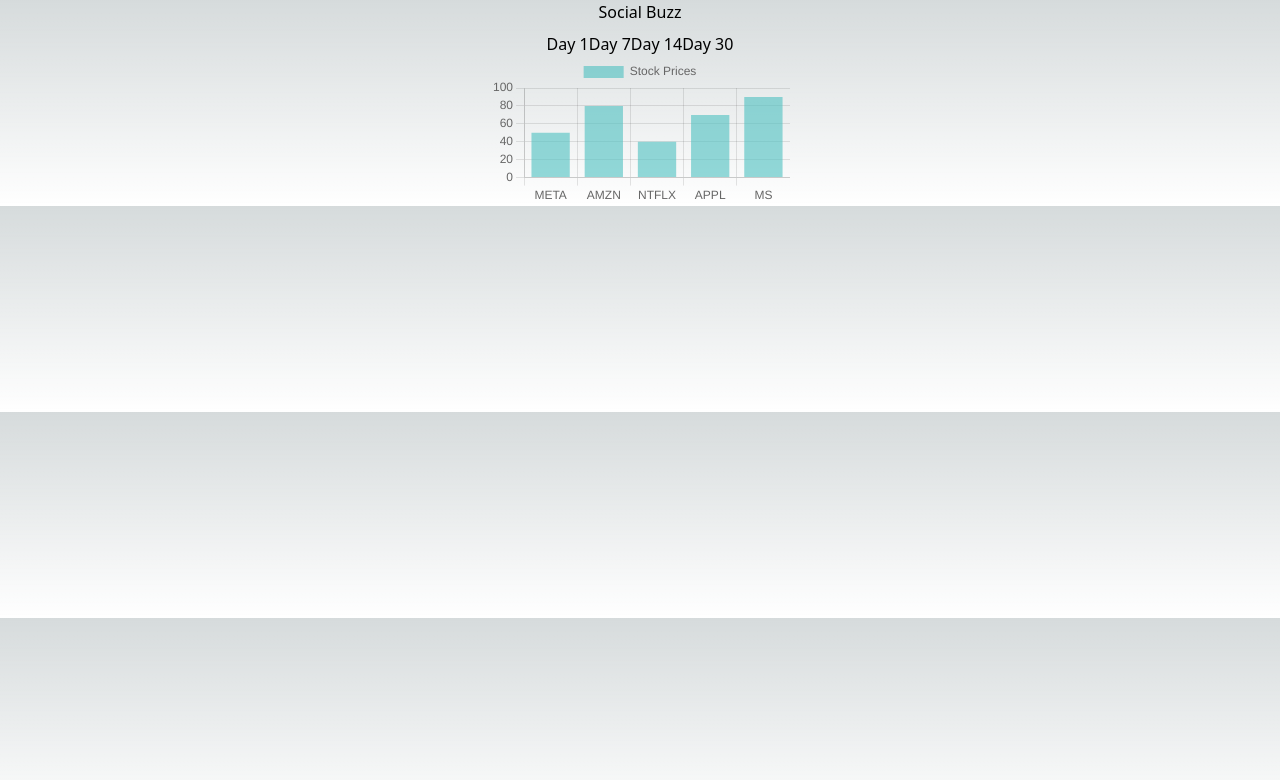
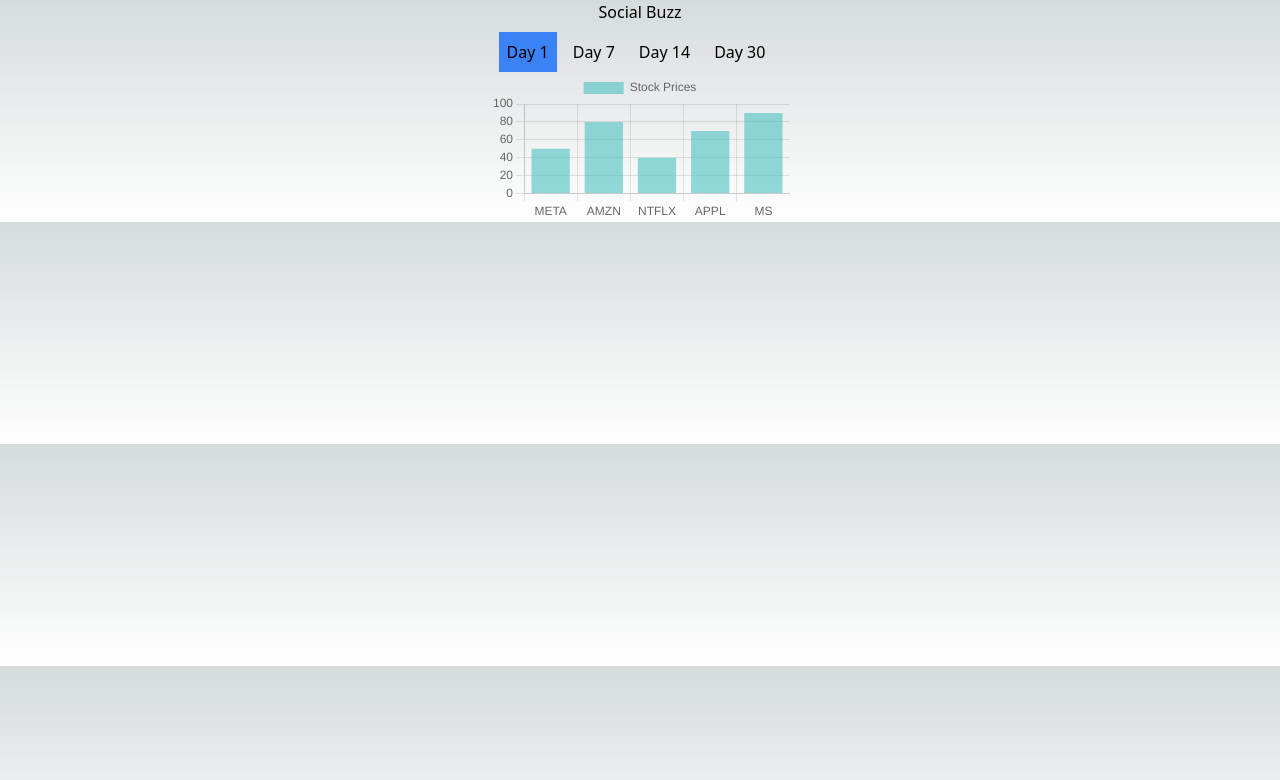
Before and after one commit to imsks/finsoft-ai-assignment, a Next.js app: page / in a window 1280 px wide. Shown: the top 780 px of the page. Built offline with nearby package versions, Linux system fonts and the light colour scheme.

Commit message:
style fixes

```diff
--- a/tailwind.config.js
+++ b/tailwind.config.js
@@ -1,10 +1,5 @@
-/** @type {import('tailwindcss').Config} */
 module.exports = {
-  content: [
-    './src/pages/**/*.{js,ts,jsx,tsx}',
-    './src/components/**/*.{js,ts,jsx,tsx}',
-    './src/app/**/*.{js,ts,jsx,tsx}',
-  ],
+  content: ['./src/**/*.{js,jsx,ts,tsx}'],
   theme: {
     extend: {
       backgroundImage: {
```
Also changed, not shown: .eslintrc.json.
